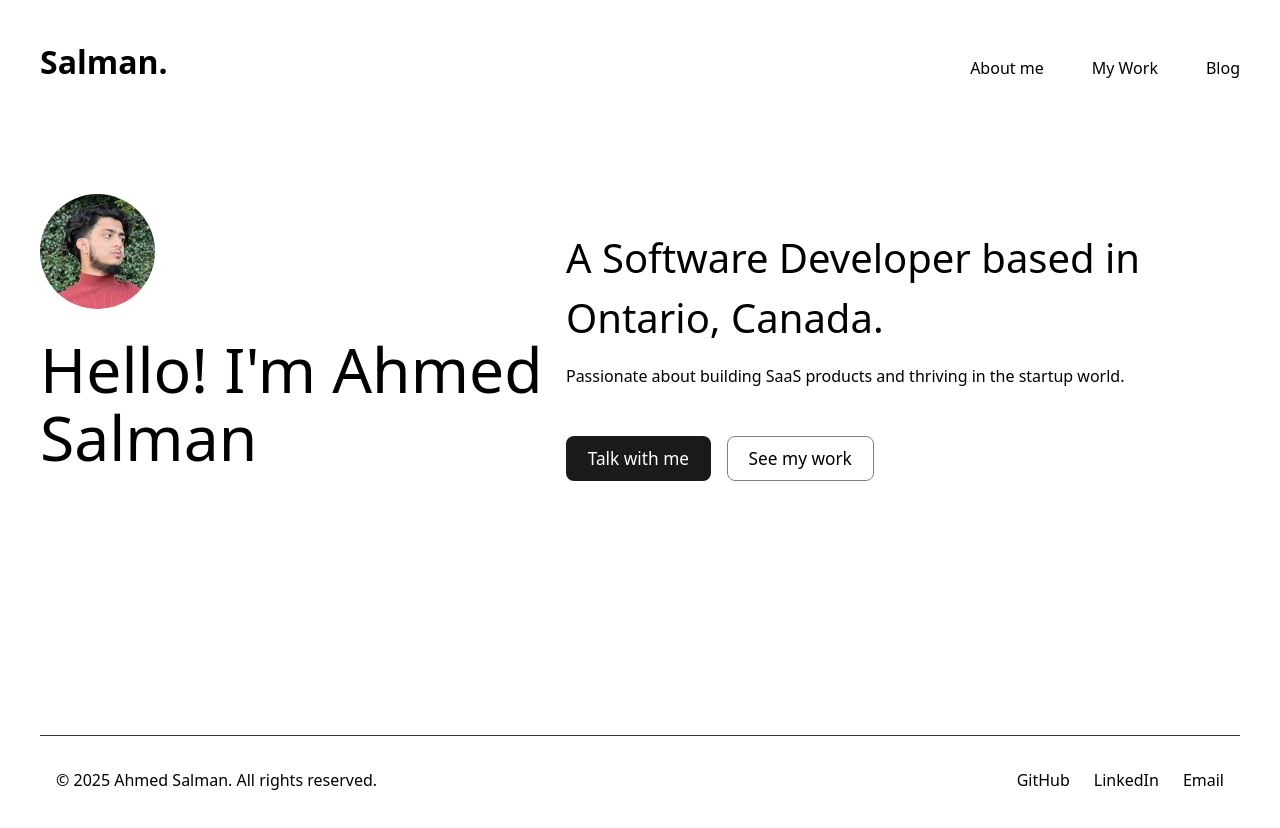
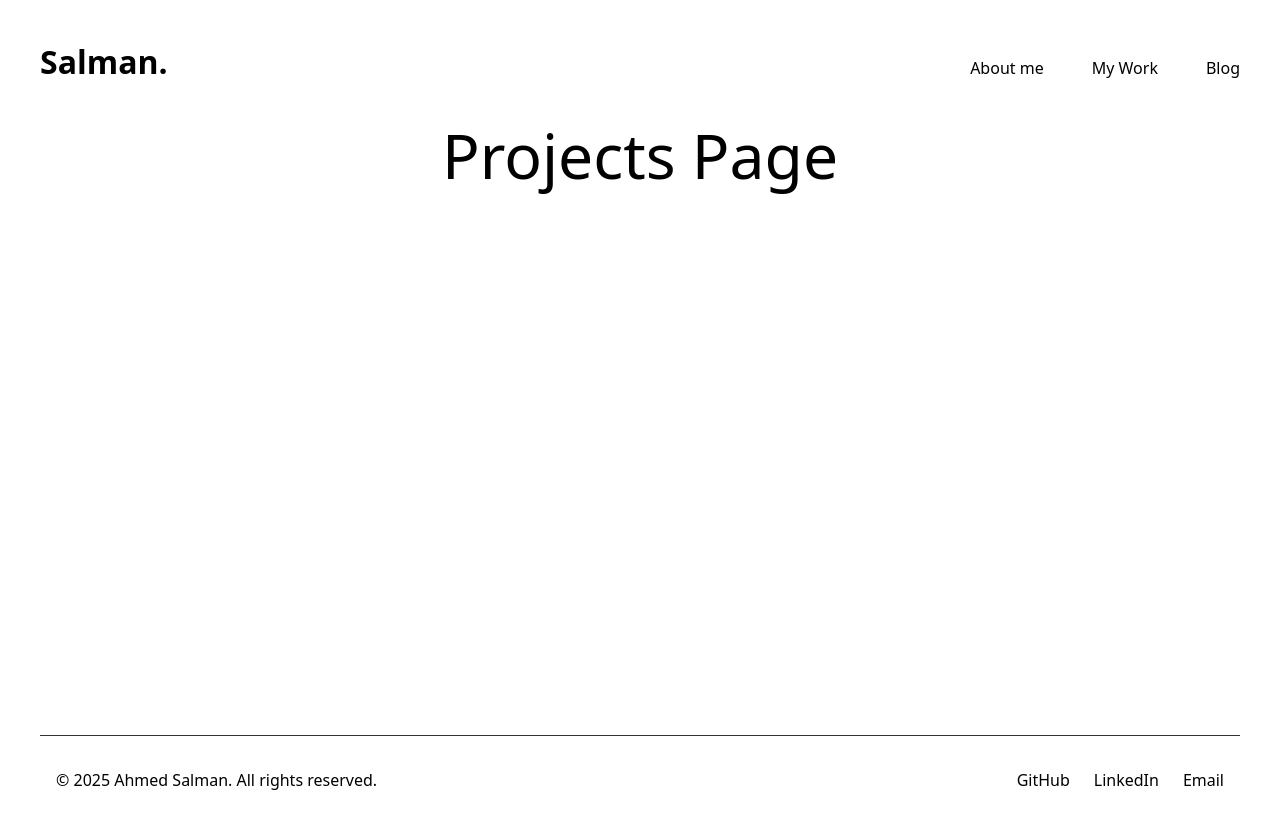
Before and after one commit to HehLul/portfolio, a React (Vite) app: page /projects in a window 1280 px wide. Shown: the top 828 px of the page. Built offline with nearby package versions, Linux system fonts and the light colour scheme.

Commit message:
feat: added react router to app.jsx + init projects page

```diff
--- a/package.json
+++ b/package.json
@@ -11,7 +11,8 @@
   },
   "dependencies": {
     "react": "^19.0.0",
-    "react-dom": "^19.0.0"
+    "react-dom": "^19.0.0",
+    "react-router-dom": "^7.5.3"
   },
   "devDependencies": {
     "@eslint/js": "^9.22.0",
--- a/src/App.jsx
+++ b/src/App.jsx
@@ -1,16 +1,27 @@
 import "./App.css";
+
+import { BrowserRouter as Router, Routes, Route } from "react-router-dom";
+
 import Navbar from "./components/Navbar/Navbar";
+import Footer from "./components/Footer/Footer";
+
 import Home from "./pages/Home/Home";
-import Footer from "./components/Footer/Footer";
+import Projects from "./pages/Projects/Projects";
+
 function App() {
   return (
+    <Router>
       <div className="app-container">
         <Navbar></Navbar>
         <main className="content">
-        <Home />
+          <Routes>
+            <Route path="/" element={<Home />} />
+            <Route path="/projects" element={<Projects />} />
+          </Routes>
         </main>
         <Footer></Footer>
       </div>
+    </Router>
   );
 }
 
--- /dev/null
+++ b/src/pages/Projects/Projects.jsx
@@ -0,0 +1,11 @@
+// import "./Home.css";
+
+function Projects() {
+  return (
+    <div className="projects">
+      <h1>Projects Page</h1>
+    </div>
+  );
+}
+
+export default Projects;
```
Also changed, not shown: 1 other file (tests, documents, lock files or other folders). Lines whose indentation alone changed are shown as unchanged.
